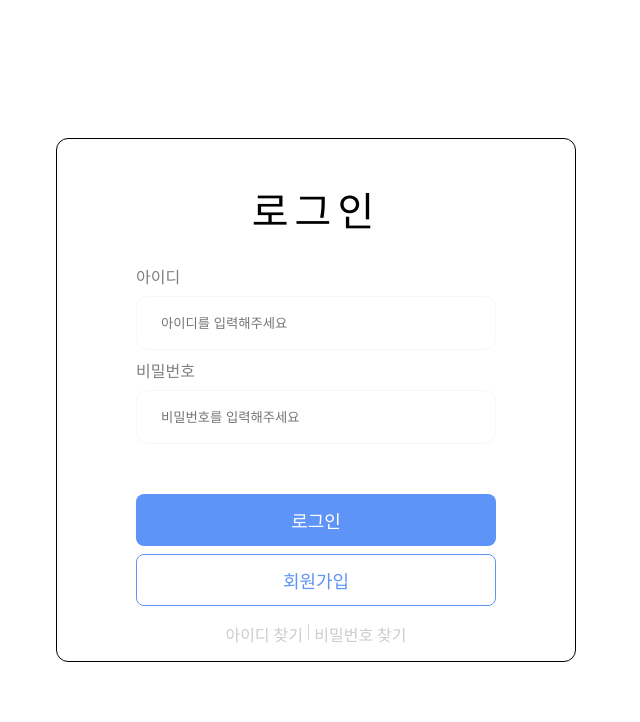
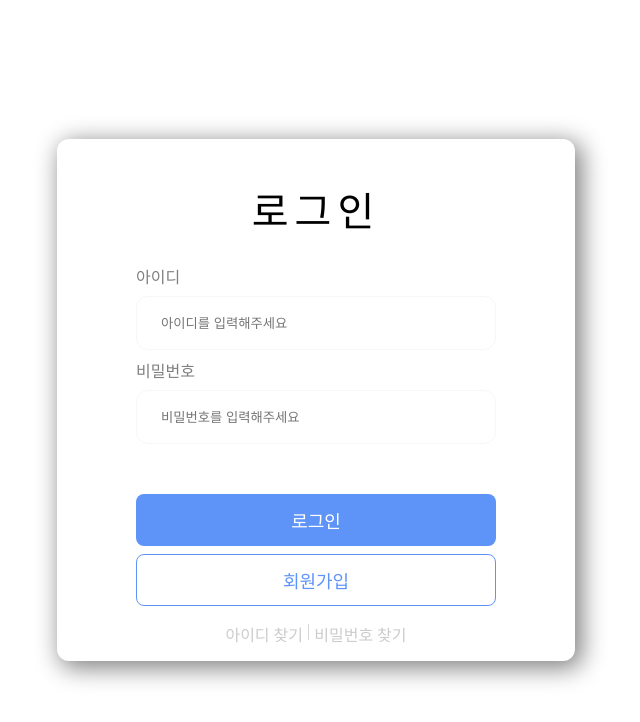
Before and after one commit to 2024-DSM-Hackathon-6/frontend, a React (Create React App) app: page /login in a window 1280 px wide. Shown: the top 722 px of the page, without its empty margins (324-964 px from the left). Built offline with nearby package versions, Linux system fonts and the light colour scheme; the HTML template or start-up script is replaced by a standard one.

Commit message:
로그인 페이지 퍼블리싱 수정

```diff
--- a/src/page/login/style.js
+++ b/src/page/login/style.js
@@ -13,10 +13,10 @@ export const LoginContainer = styled.div`
   width: 518px;
   height: 522px;
   border-radius: 12px;
-  border: 1px solid black;
   display: flex;
   flex-direction: column;
   align-items: center;
+  box-shadow: 5px 5px 25px 2px gray;
 `;
 
 export const LoginHeading = styled.p`
```
